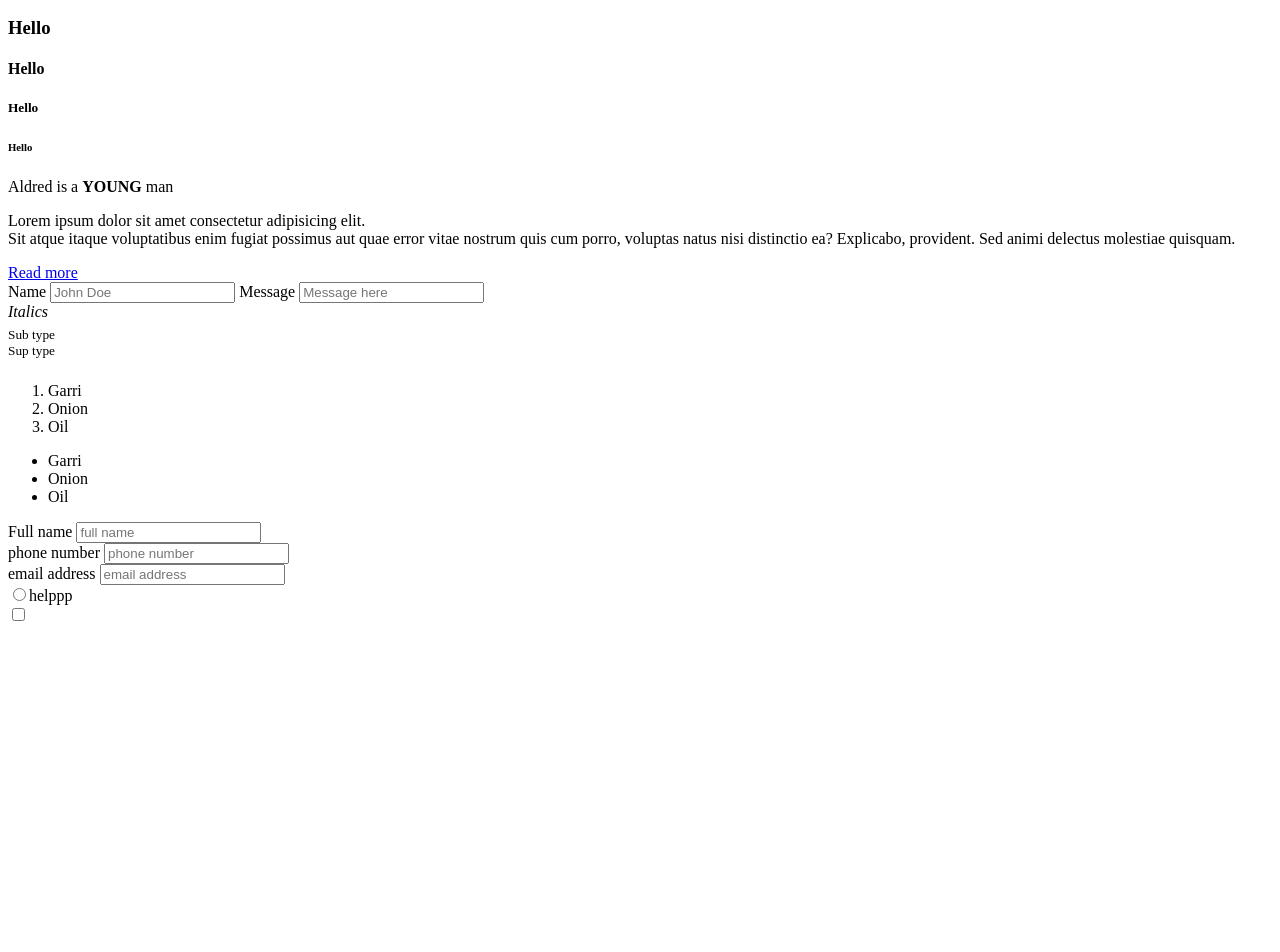
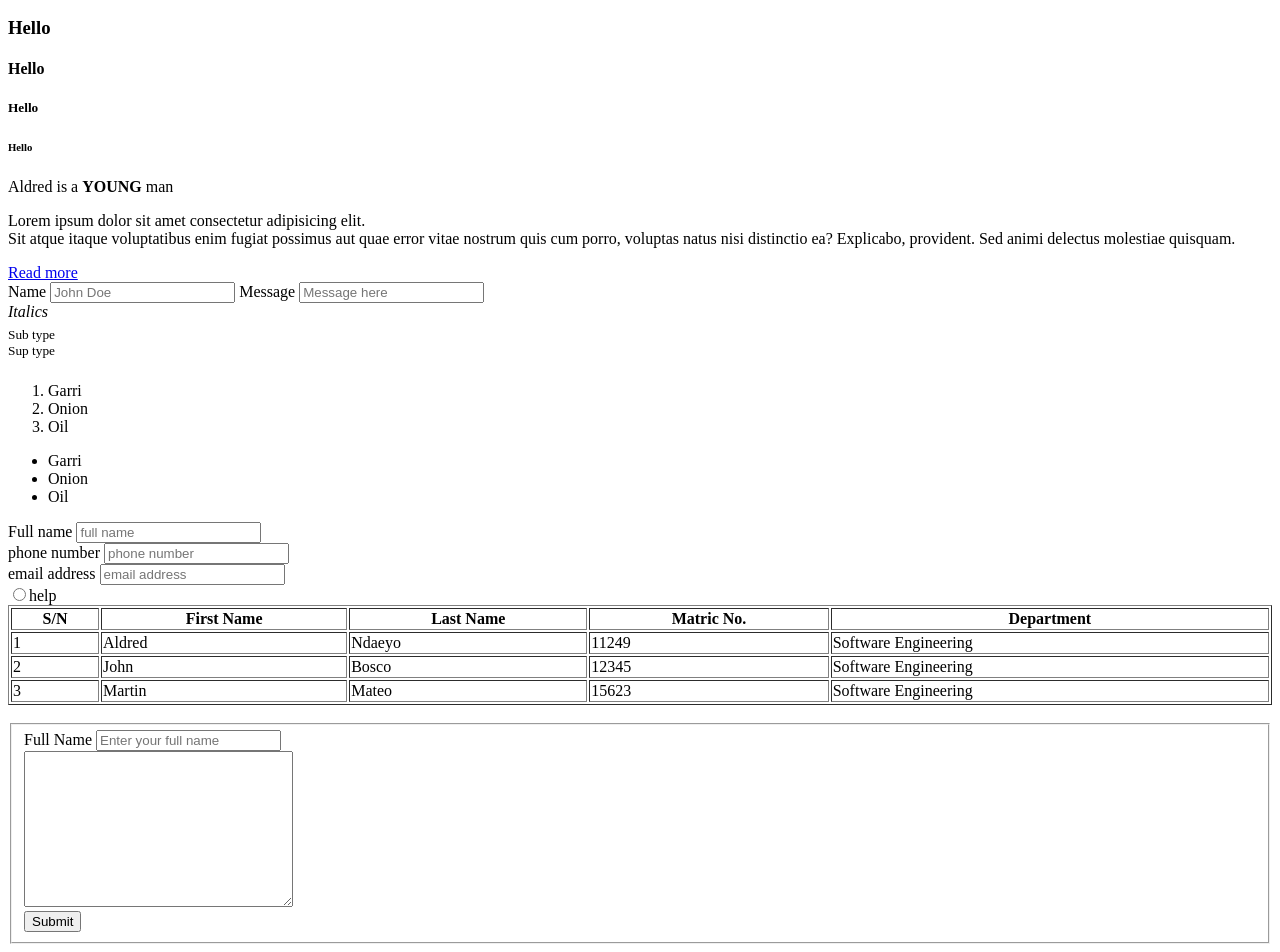
Before and after one commit to aldr3d/SEN-182, a plain HTML site: page Web dev class.html in a window 1280 px wide. Shown: the part 110-1062 px from the top of the page. Before the commit the page ends 800 px from the top, so only its background shows below. Drawn offline with Linux system fonts and the light colour scheme.

Commit message:
Index file

```diff
--- a/Web dev class.html
+++ b/Web dev class.html
@@ -39,7 +39,6 @@
         <li>Oil</li>
     </ul>
 
-
     <form action=""></form>
     <label for="mame">Full name</label>
     <input type="text" placeholder="full name"><br>
@@ -50,13 +49,45 @@
     <label for="email">email address</label>
     <input type="email" placeholder="email address"><br>
 
-    <input type="radio" value="helppp" name= "helppp"><label for="helppp">helppp</label><br>
-
-    <input type="checkbox">
-
-
-
-
-
+    <input type="radio" value="helppp" name= "helppp"><label for="helppp">help</label><br>
+    <table border="1" width="100%">
+        <tr>
+            <th>S/N</th>
+            <th>First Name</th>
+            <th>Last Name</th>
+            <th>Matric No.</th>
+            <th>Department</th>
+        </tr>
+        <tr>
+            <td>1</td>
+            <td>Aldred</td>
+            <td>Ndaeyo</td>
+            <td>11249</td>
+            <td>Software Engineering</td>
+        </tr>
+        <tr>
+            <td>2</td>
+            <td>John</td>
+            <td>Bosco</td>
+            <td>12345</td>
+            <td>Software Engineering</td>
+        </tr>
+        <tr>
+            <td>3</td>
+            <td>Martin</td>
+            <td>Mateo</td>
+            <td>15623</td>
+            <td>Software Engineering</td>
+        </tr>
+    </table>
+    <br>
+    <fieldset>
+        <form method="GET" action="google.com">
+            <label for="name">Full Name</label>
+            <input type="text" placeholder="Enter your full name" name="fname"><br>
+            <textarea cols="31" rows="10" name="user-message"></textarea><br>
+            <button>Submit</button>
+        </form>
+    </fieldset>
 </body>
 </html>
```
